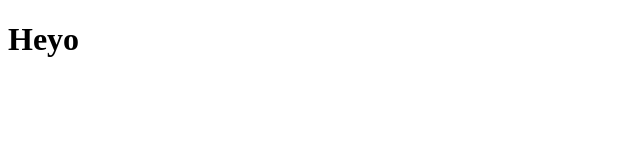
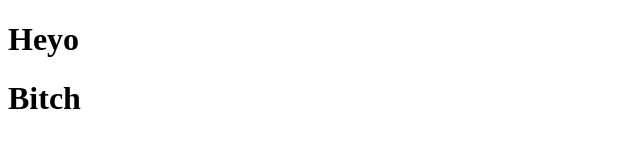
Before and after one commit to rasser31/EmptyBoy, a plain HTML site: page index.html in a window 1280 px wide. Shown: the whole page, without its empty margins (0-640 px from the left). Drawn offline with Linux system fonts and the light colour scheme.

Commit message:
Update index.html

```diff
--- a/index.html
+++ b/index.html
@@ -8,5 +8,6 @@
 </head>
 <body>
     <h1>Heyo</h1>
+    <h1>Bitch</h1>
 </body>
 </html>
```
